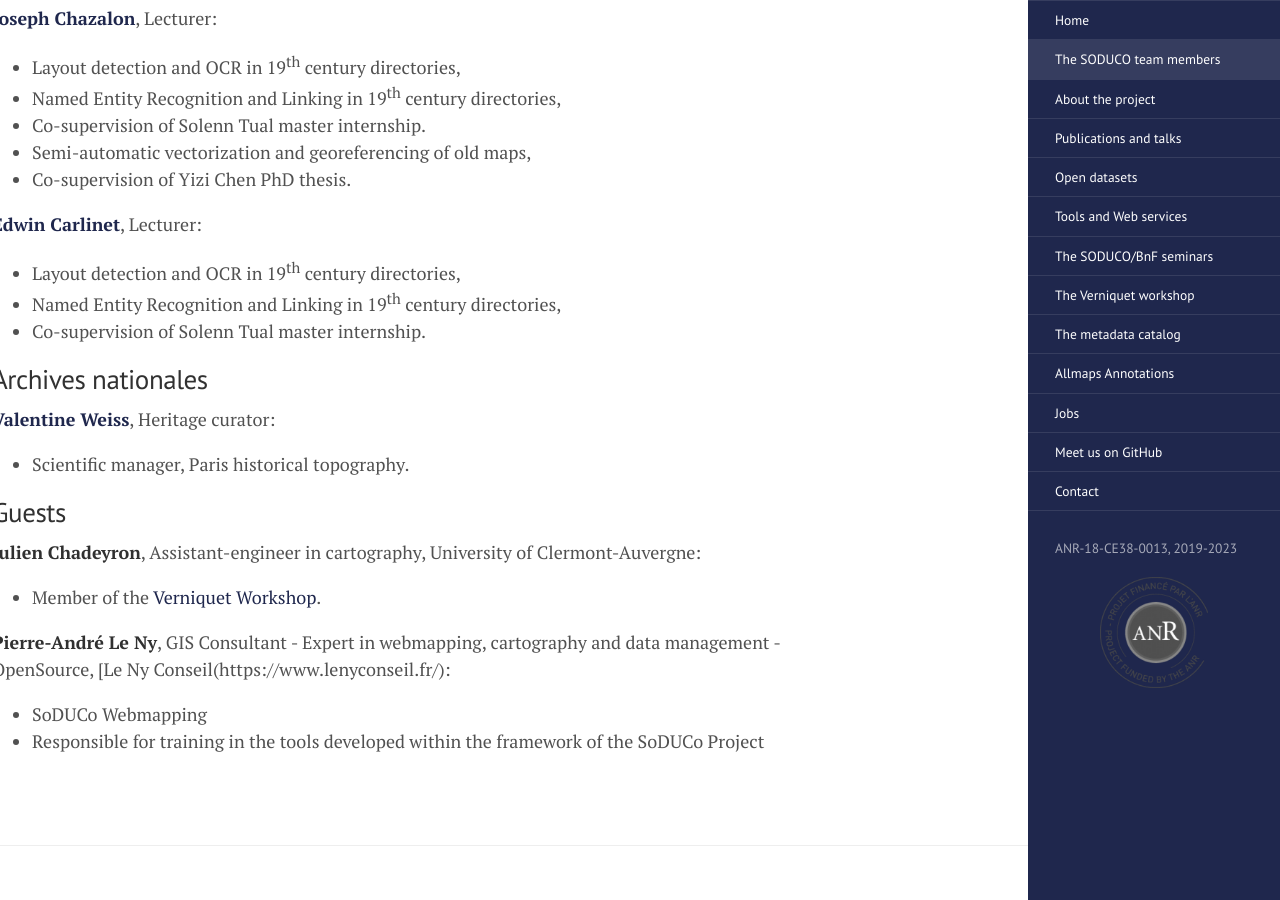
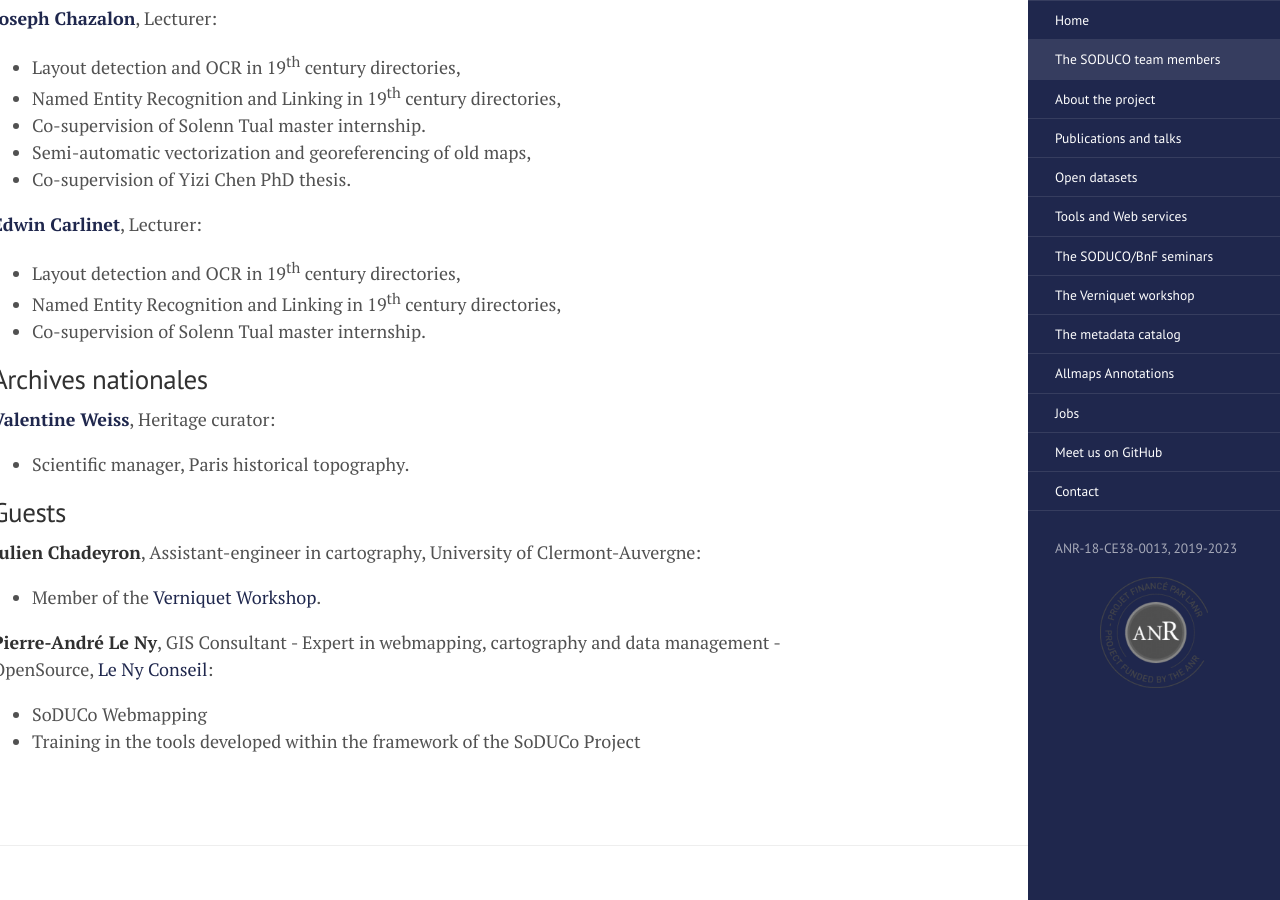
Before and after one commit to soduco/soduco.github.io, a Jekyll site: the page built from team.md, in a window 1280 px wide and 900 px high, scrolled down 2684 px. Built offline with Jekyll 4.4.1, drawn with Linux system fonts in a browser that asks for light colours.

Commit message:
Update team.md

```diff
--- a/team.md
+++ b/team.md
@@ -107,6 +107,6 @@ rank: 2
 **Julien Chadeyron**, Assistant-engineer in cartography, University of Clermont-Auvergne:
 * Member of the [Verniquet Workshop](/verniquet_workshop/).
 
-**Pierre-André Le Ny**, GIS Consultant - Expert in webmapping, cartography and data management - OpenSource, [Le Ny Conseil(https://www.lenyconseil.fr/):
+**Pierre-André Le Ny**, GIS Consultant - Expert in webmapping, cartography and data management - OpenSource, [Le Ny Conseil](https://www.lenyconseil.fr/):
 * SoDUCo Webmapping
-* Responsible for training in the tools developed within the framework of the SoDUCo Project
+* Training in the tools developed within the framework of the SoDUCo Project
```
